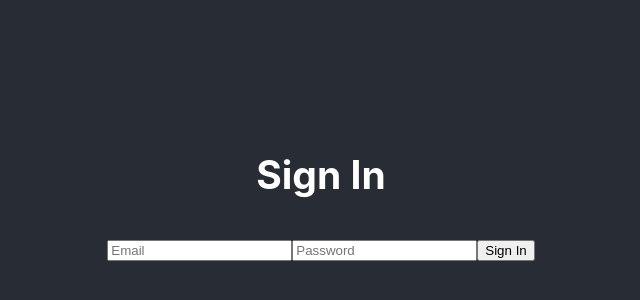
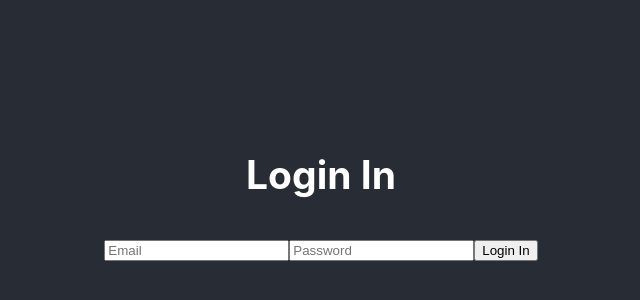
Before and after one commit to Farazzaidi22/WebGL-Modeler, a React (Create React App) app: page /login in a window 1280 px wide. Shown: the part 210-510 px from the top of the page, without its empty margins (319-959 px from the left). Built offline with nearby package versions, Linux system fonts and the light colour scheme.

Commit message:
added model editor page

```diff
--- a/src/Routes.js
+++ b/src/Routes.js
@@ -6,6 +6,8 @@ import {
 } from "react-router-dom";
 import { LoginPage } from "./pages/Login/LoginPage";
 import { SignupPage } from "./pages/Signup/SignupPage";
+import { ModelEditorPage } from "./pages/ModelEditor/ModelEditorPage";
+
 
 const AppRoutes = () => {
   return (
@@ -14,6 +16,7 @@ const AppRoutes = () => {
         <Route path="/" element={<Navigate to="/login" />} />
         <Route path="/login" element={<LoginPage />} />
         <Route path="/signup" element={<SignupPage />} />
+        <Route path="/model-editor" element={<ModelEditorPage />} />
       </Routes>
     </Router>
   );
--- a/src/components/Login/LoginForm.jsx
+++ b/src/components/Login/LoginForm.jsx
@@ -12,7 +12,7 @@ const LoginForm = () => {
 
   return (
     <div className="signin-screen">
-      <h2>Sign In</h2>
+      <h2>Login In</h2>
       <form onSubmit={handleSubmit}>
         <input
           type="email"
@@ -27,8 +27,8 @@ const LoginForm = () => {
           onChange={(e) => setPassword(e.target.value)}
         />
 
-        <Link to="/signup">
-          <button type="submit">Sign In</button>
+        <Link to="/model-editor">
+          <button type="submit">Login In</button>
         </Link>
       </form>
     </div>
--- a/src/components/Signup/SignupForm.jsx
+++ b/src/components/Signup/SignupForm.jsx
@@ -1,4 +1,5 @@
 import React, { useState } from "react";
+import { Link } from "react-router-dom";
 
 const SignupForm = () => {
   const [email, setEmail] = useState("");
@@ -25,7 +26,9 @@ const SignupForm = () => {
           value={password}
           onChange={(e) => setPassword(e.target.value)}
         />
-        <button type="submit">Sign Up</button>
+        <Link to="/model-editor">
+          <button type="submit">Sign Up</button>
+        </Link>
       </form>
     </div>
   );
--- /dev/null
+++ b/src/pages/ModelEditor/ModelEditorPage.jsx
@@ -0,0 +1,12 @@
+
+
+export const ModelEditorPage = () => {
+
+
+    return (
+
+        <div>
+            ModelEditorPage
+        </div>
+    )
+}
```
